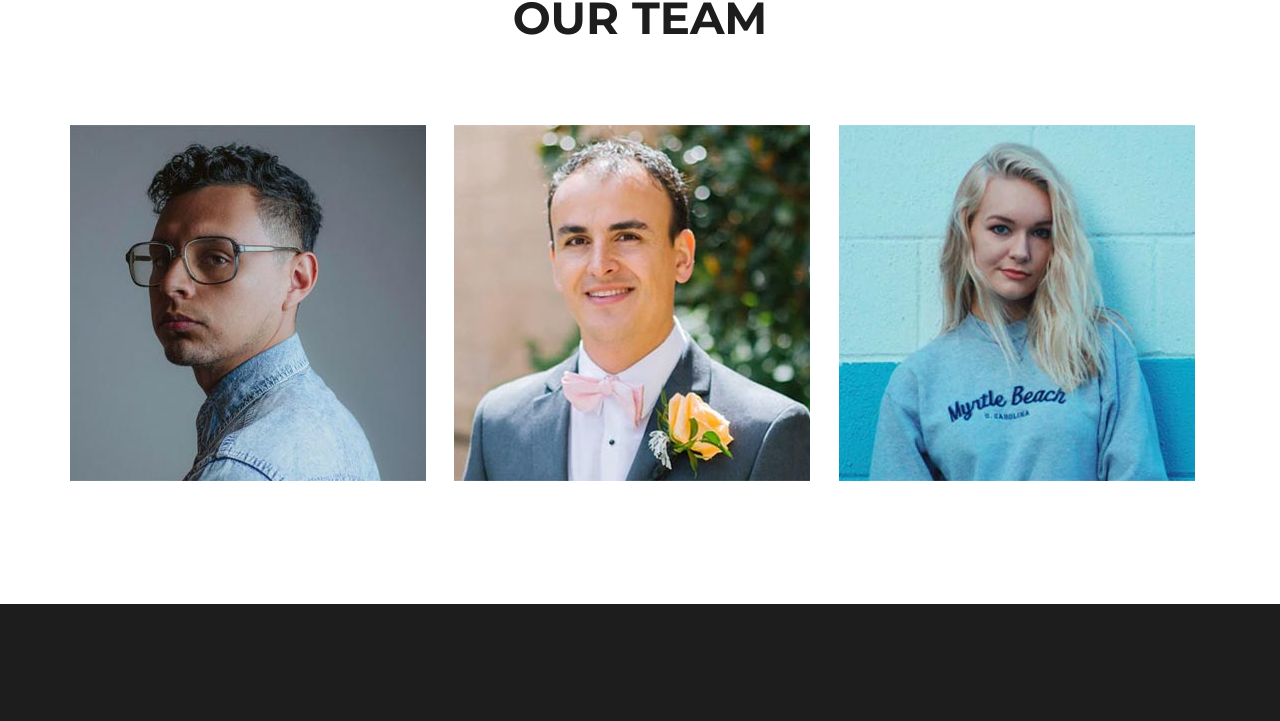
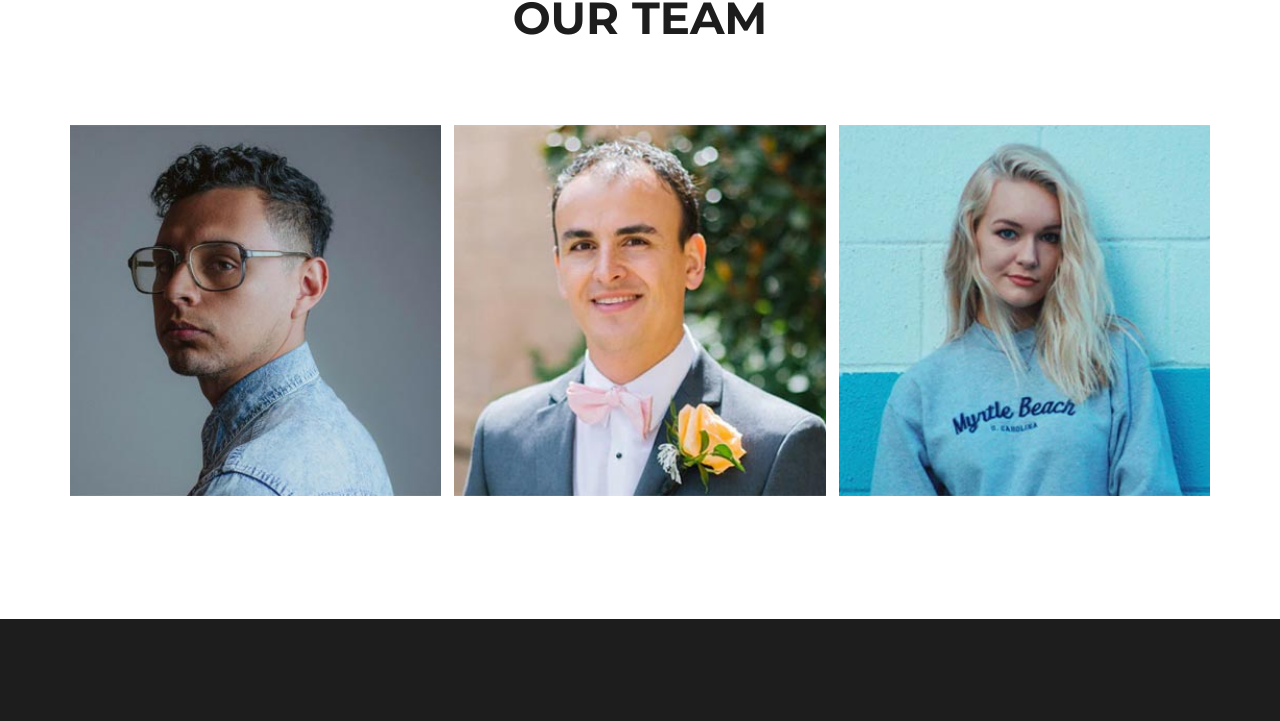
Before and after one commit to DTKahn/danielKahn_Project_02, a plain HTML site: page index.html in a window 1280 px wide. Shown: the part 6056-6777 px from the top of the page. Drawn offline with nearby package versions, Linux system fonts and the light colour scheme; some packages are replaced by stand-ins of ours; a script that the page names is missing.

Commit message:
class not assigned correctly to headshots in team section and removed some comments

```diff
--- a/index.html
+++ b/index.html
@@ -235,7 +235,7 @@
                 <ul class="team__teamList">
                     <li class="team__teamMember">
                         <!-- Replaced with square images -->
-                        <img class"team__headshot" src="assets/image-12-sq.jpg" alt="Headshot of Claude Monet, Founder and President">
+                        <img class="team__headshot" src="assets/image-12-sq.jpg" alt="Headshot of Claude Monet, Founder and President">
                         <div class="team__about">
                             <h4 class="team__name">Claude Monet</h4>
                             <p class="team__jobTitle">Founder/ President</p>
@@ -243,7 +243,7 @@
                     </li>
                     <li class="team__teamMember">
                         <!-- Replaced with square images -->
-                        <img class"team__headshot" src="assets/image-13-sq.jpg" alt="Headshot of David Regan, Programmer">
+                        <img class="team__headshot" src="assets/image-13-sq.jpg" alt="Headshot of David Regan, Programmer">
                         <div class="team__about">
                             <h4 class="team__name">David Regan</h4>
                             <p class="team__jobTitle">Programmer</p>
@@ -251,7 +251,7 @@
                     </li>
                     <li class="team__teamMember">
                         <!-- Replaced with square images -->
-                        <img class"team__headshot" src="assets/image-14-sq.jpg" alt="Headshot of Frida Kahlo, CEO">
+                        <img class="team__headshot" src="assets/image-14-sq.jpg" alt="Headshot of Frida Kahlo, CEO">
                         <div class="team__about">
                             <h4 class="team__name">Frida Kahlo</h4>
                             <p class="team__jobTitle">CEO</p>
--- a/styles/styles.scss
+++ b/styles/styles.scss
@@ -1,10 +1,5 @@
-// Project 2 Main Style
-
 @import "partials/setup";
 @import "partials/utils";
-// @import "partials/typography";
-// @import "partials/header";
-// @import "partials/footer";
 
 // General Styles
 
@@ -609,7 +604,6 @@ p {
     align-content: center;
     text-align: center;
     opacity: 0;
-    // this is a little bit off, ask an instructor
 }
 
 .team__about:hover {
```
Also changed, not shown: 1 other file.
